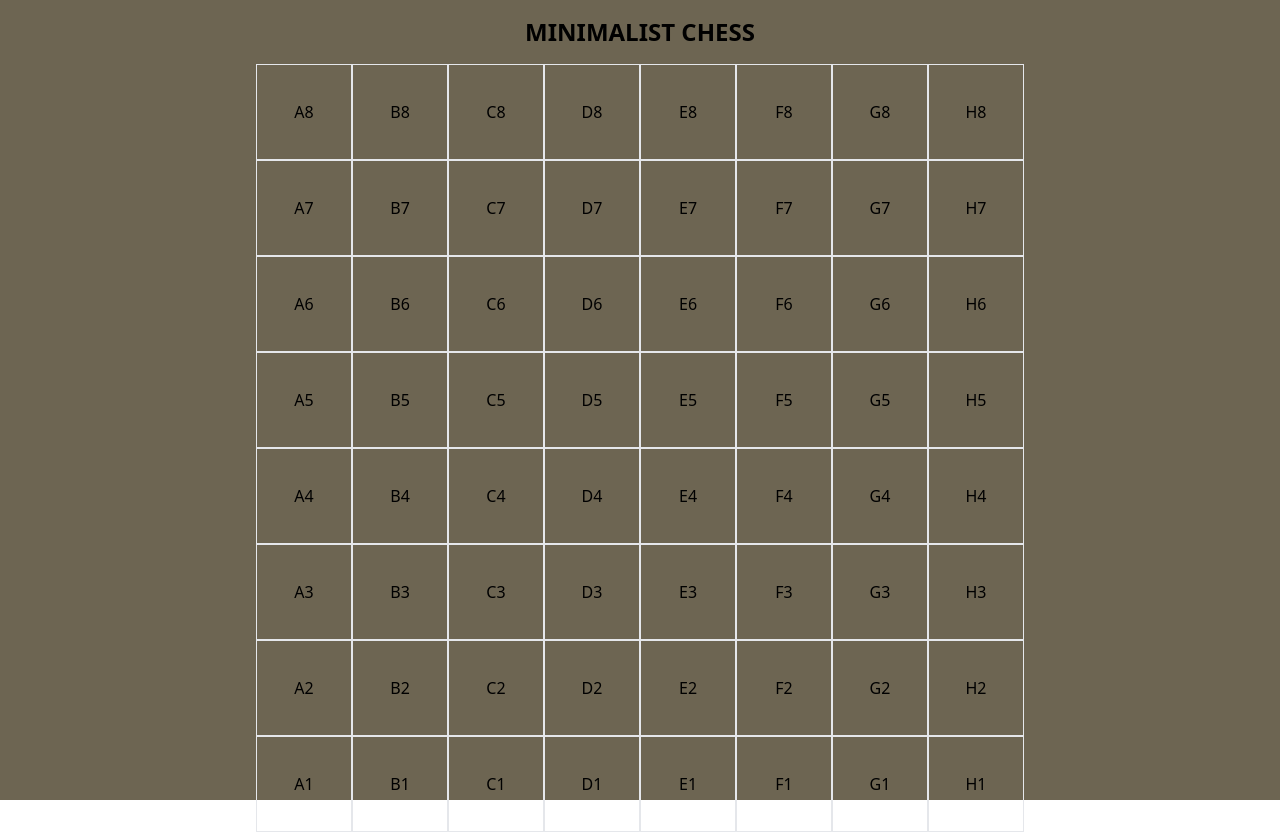
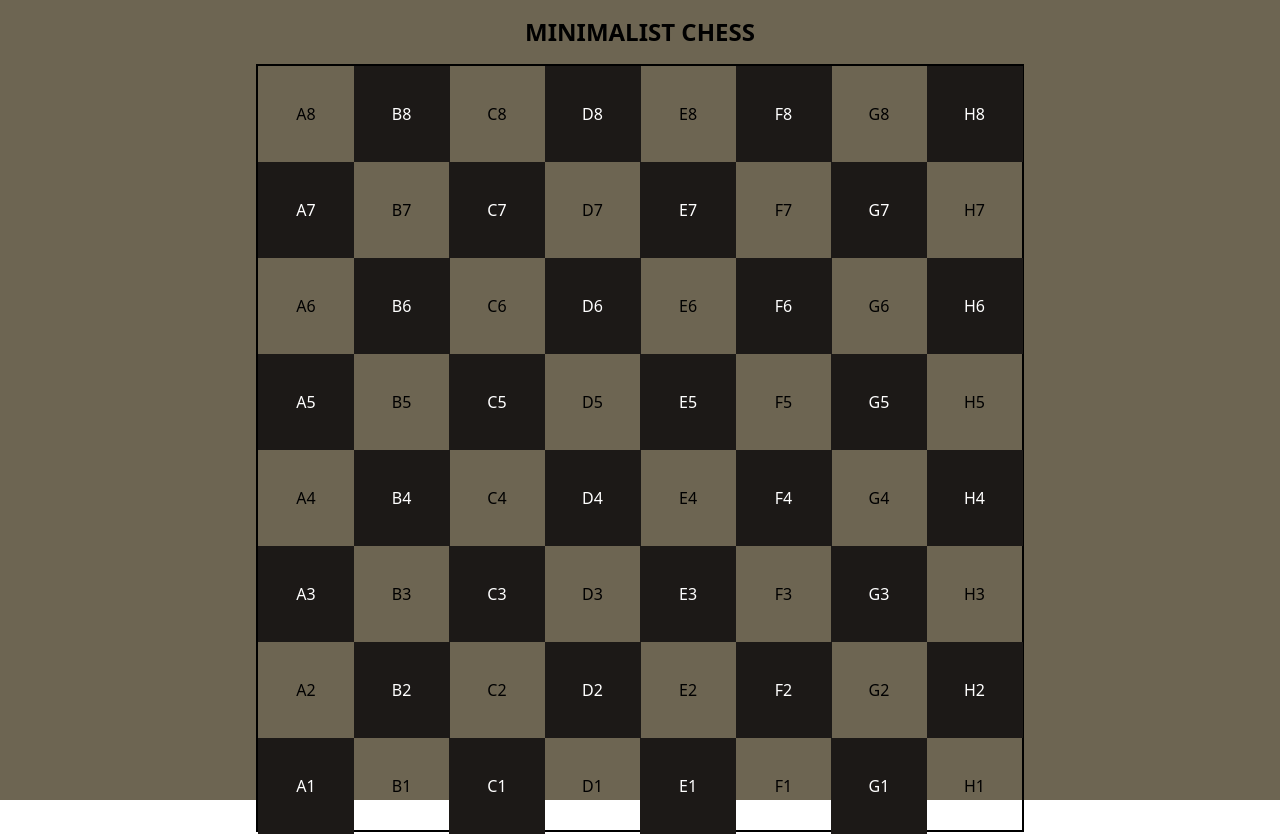
Before and after one commit to kevporti/Chess_ReactJS, a React (Create React App) app: page / in a window 1280 px wide. Built offline with nearby package versions, Linux system fonts and the light colour scheme.

Commit message:
Intercalating colors in the table

```diff
--- a/src/components/content/Chesstable.jsx
+++ b/src/components/content/Chesstable.jsx
@@ -1,14 +1,34 @@
 import React from "react";
 
 export default function Chesstable() {
+  // Declaration of variables used in this Chesstable function
   let horizontalPosition = ["A", "B", "C", "D", "E", "F", "G", "H"];
   let verticalPosition = ["1", "2", "3", "4", "5", "6", "7", "8"];
   let table = [];
 
+  // This function returns a style to add to intercalated boxes in the chess table
+  function intercalateColorsOfTable(i, j) {
+    let style = "bg-stone-900 text-white";
+
+    if (i % 2 === 0) {
+      if (j % 2 === 0) {
+        return style;
+      }
+    } else if (j % 2 !== 0) {
+      return style;
+    }
+  }
+
+  // This function creates the boxes of the chess board using horizontal and vertical positions.
   for (let j = verticalPosition.length - 1; j >= 0; j--) {
     for (let i = 0; i < horizontalPosition.length; i++) {
       table.push(
-        <div className="flex justify-center items-center border h-24 w-24">
+        <div
+          className={`flex justify-center items-center h-24 w-24 ${intercalateColorsOfTable(
+            i,
+            j
+          )}`}
+        >
           {horizontalPosition[i]}
           {verticalPosition[j]}
         </div>
@@ -18,7 +38,9 @@ export default function Chesstable() {
 
   return (
     <div className="grid place-content-center">
-      <div className="grid grid-cols-8 h-48 w-48">{table}</div>
+      <div className="grid grid-cols-8 h-48 w-48 border-2 border-black">
+        {table}
+      </div>
     </div>
   );
 }
```
